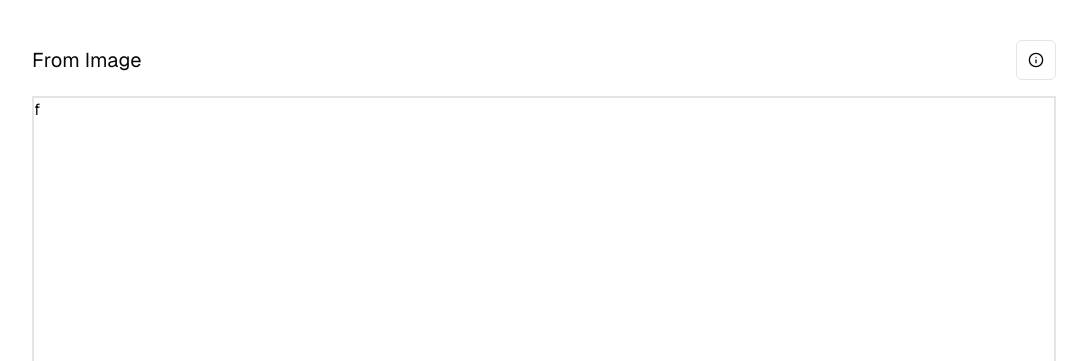
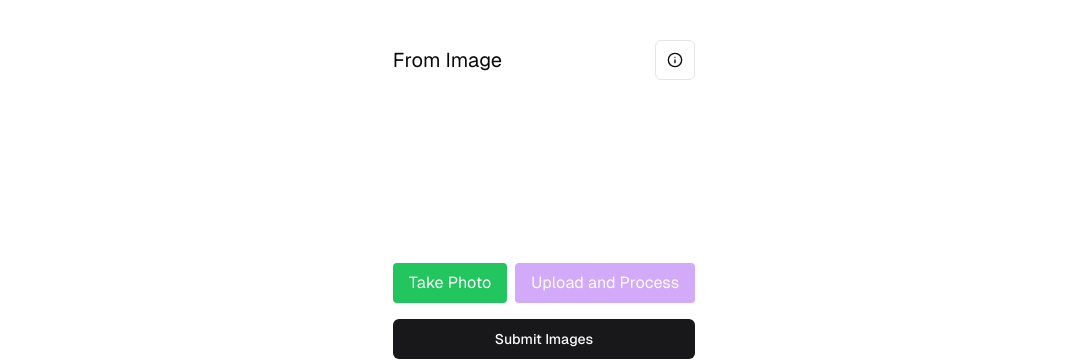
Before and after one commit to peicasey/carried-on, a Next.js app: page /scan in a window 1280 px wide. Shown: the top 361 px of the page, without its empty margins (96-1183 px from the left). Built offline with nearby package versions, Linux system fonts and the light colour scheme; no server answers.

Commit message:
camera working

```diff
--- a/app/(scan)/scan/page.tsx
+++ b/app/(scan)/scan/page.tsx
@@ -1,4 +1,5 @@
 "use client";
+import { Camera } from "@/components/camera";
 import { Button } from "@/components/ui/button";
 import { InfoIcon } from "lucide-react";
 import { useState } from "react";
@@ -33,7 +34,7 @@ export default function Page() {
           </Button>
         </div>
 
-        <div className="w-[80vw] h-[80vh] border-2">f</div>
+        <Camera />
 
         <Button onClick={fetchLabels} disabled={loading}>
           {loading ? "Loading..." : "Submit Images"}
--- /dev/null
+++ b/components/camera.tsx
@@ -0,0 +1,178 @@
+"use client";
+
+import { useState, useRef, useEffect } from "react";
+import { toast } from "sonner";
+
+export function Camera() {
+  const videoRef = useRef<HTMLVideoElement>(null);
+  const canvasRef = useRef<HTMLCanvasElement>(null);
+  const [imageUrl, setImageUrl] = useState<string | null>(null);
+  const [uploading, setUploading] = useState(false);
+  const [processing, setProcessing] = useState(false);
+  const [error, setError] = useState<string | null>(null);
+  const [visionResult, setVisionResult] = useState<string | null>(null);
+
+  useEffect(() => {
+    startCamera();
+  }, []);
+
+  const startCamera = async () => {
+    try {
+      const stream = await navigator.mediaDevices.getUserMedia({ video: true });
+      if (videoRef.current) {
+        videoRef.current.srcObject = stream;
+      }
+    } catch (err) {
+      toast.error("Error accessing the camera", err ?? "");
+      setError(
+        "Failed to access the camera. Please make sure you've granted the necessary permissions."
+      );
+    }
+  };
+
+  const takePhoto = () => {
+    if (videoRef.current && canvasRef.current) {
+      const context = canvasRef.current.getContext("2d");
+      context?.drawImage(videoRef.current, 0, 0, 640, 480);
+      const imageDataUrl = canvasRef.current.toDataURL("image/jpeg");
+      setImageUrl(imageDataUrl);
+    }
+  };
+
+  async function imageUrlToBlob(imageUrl: string): Promise<Blob | null> {
+    try {
+      // Fetch the image from the local URL
+      const response = await fetch(imageUrl);
+
+      // Check if the response is OK (status 200)
+      if (!response.ok) {
+        throw new Error("Failed to fetch image");
+      }
+
+      // Convert the response into a Blob
+      const imageBlob = await response.blob();
+
+      // Return the Blob
+      return imageBlob;
+    } catch (error) {
+      console.error("Error converting image URL to Blob:", error);
+      return null;
+    }
+  }
+
+  async function uploadImage() {
+    try {
+      const imageBlob = await imageUrlToBlob(imageUrl ?? "");
+
+      // Prepare the FormData object with the image Blob
+      const formData = new FormData();
+      if (imageBlob !== null) {
+        formData.append("file", imageBlob, "camera_item.jpg"); // You can adjust the file name as needed
+      }
+
+      // Send the request to the upload endpoint
+      const uploadResponse = await fetch("/api/files/upload", {
+        method: "POST",
+        body: formData,
+        headers: {
+          // Add any necessary headers here, like authorization tokens if needed
+          // 'Authorization': 'Bearer your_token', // if authentication is required
+        },
+      });
+
+      if (!uploadResponse.ok) {
+        const errorData = await uploadResponse.json();
+        console.error("Upload failed:", errorData.error);
+        return null;
+      }
+
+      const uploadData = await uploadResponse.json();
+      console.log("Upload successful:", uploadData);
+      return uploadData; // The response data (e.g., file URL or metadata)
+    } catch (error) {
+      console.error("Error uploading image:", error);
+      return null;
+    }
+  }
+
+  //   const processImageWithVision = async (imageUrl: string) => {
+  //     setProcessing(true);
+  //     setError(null);
+  //     try {
+  //       const response = await fetch("/api/vision", {
+  //         method: "POST",
+  //         headers: {
+  //           "Content-Type": "application/json",
+  //         },
+  //         body: JSON.stringify({ imagePath: imageUrl }),
+  //       });
+
+  //       if (!response.ok) {
+  //         const errorText = await response.text();
+  //         throw new Error(errorText || "Failed to process image with vision API");
+  //       }
+
+  //       const result = await response.json();
+  //       setVisionResult(result.result);
+  //     } catch (error) {
+  //       toast.error("Error processing image with vision:", error ?? "");
+  //       setError(
+  //         error instanceof Error
+  //           ? error.message
+  //           : "Error processing image with vision"
+  //       );
+  //     } finally {
+  //       setProcessing(false);
+  //     }
+  //   };
+
+  return (
+    <div className="flex flex-col items-center space-y-4">
+      {error && (
+        <div
+          className="bg-red-100 border border-red-400 text-red-700 px-4 py-3 rounded relative"
+          role="alert"
+        >
+          <span className="block sm:inline">{error}</span>
+        </div>
+      )}
+      <video ref={videoRef} autoPlay playsInline className="w-full max-w-md" />
+      <canvas ref={canvasRef} width="640" height="480" className="hidden" />
+      <div className="flex space-x-2">
+        <button
+          onClick={takePhoto}
+          className="px-4 py-2 bg-green-500 text-white rounded hover:bg-green-600 transition-colors"
+        >
+          Take Photo
+        </button>
+        <button
+          onClick={uploadImage}
+          disabled={!imageUrl || uploading || processing}
+          className="px-4 py-2 bg-purple-500 text-white rounded hover:bg-purple-600 transition-colors disabled:opacity-50 disabled:cursor-not-allowed"
+        >
+          {uploading
+            ? "Uploading..."
+            : processing
+            ? "Processing..."
+            : "Upload and Process"}
+        </button>
+      </div>
+      {imageUrl && (
+        <div className="mt-4">
+          <h3 className="text-lg font-semibold mb-2">Preview:</h3>
+          <img
+            src={imageUrl || "/placeholder.svg"}
+            alt="Captured"
+            className="max-w-md rounded-lg shadow-md"
+          />
+        </div>
+      )}
+      {visionResult && (
+        <div className="mt-4 p-4 bg-gray-100 rounded-lg">
+          <h3 className="text-lg font-semibold mb-2">Vision API Result:</h3>
+          <p>{visionResult}</p>
+        </div>
+      )}
+    </div>
+  );
+}
```
